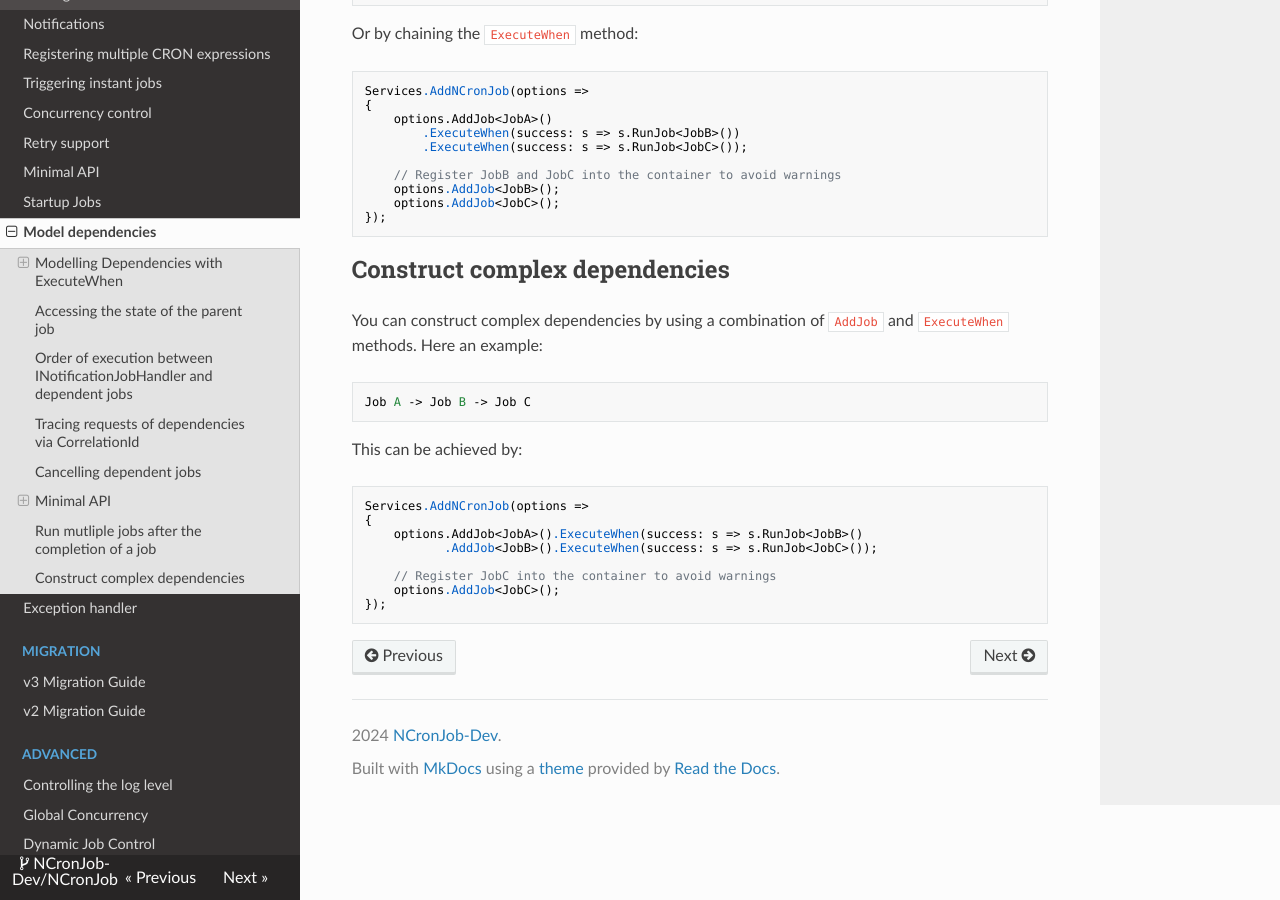
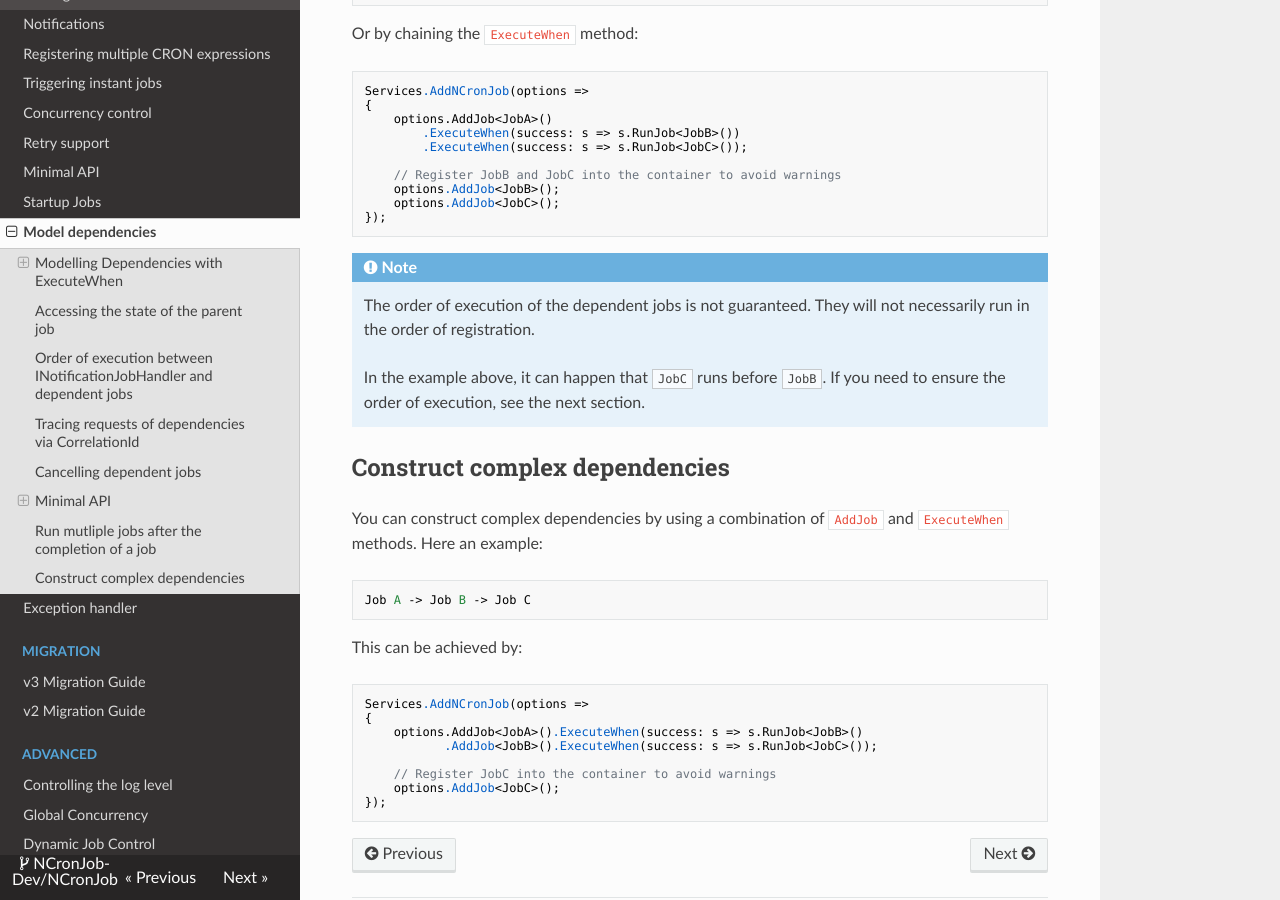
Before and after one commit to NCronJob-Dev/NCronJob, an MkDocs documentation site: the page built from docs/features/model-dependencies.md, in a window 1280 px wide and 900 px high, scrolled down 3681 px. Built offline with MkDocs 1.6.1, drawn with Linux system fonts in a browser that asks for light colours; nearby versions of some CDN libraries.

Commit message:
docs: Some more detailed explanation

````diff
--- a/docs/features/model-dependencies.md
+++ b/docs/features/model-dependencies.md
@@ -160,6 +160,13 @@ Services.AddNCronJob(options =>
 });
 ```
 
+!!! note
+
+    The order of execution of the dependent jobs is not guaranteed. They will not necessarily run in the order of registration.
+
+    In the example above, it can happen that `JobC` runs before `JobB`.
+    If you need to ensure the order of execution, see the next section.
+
 ## Construct complex dependencies
 You can construct complex dependencies by using a combination of `AddJob` and `ExecuteWhen` methods. Here an example:
 
````
Also changed, not shown: docs/features/define-and-schedule-jobs.md (+1 -1 lines).
